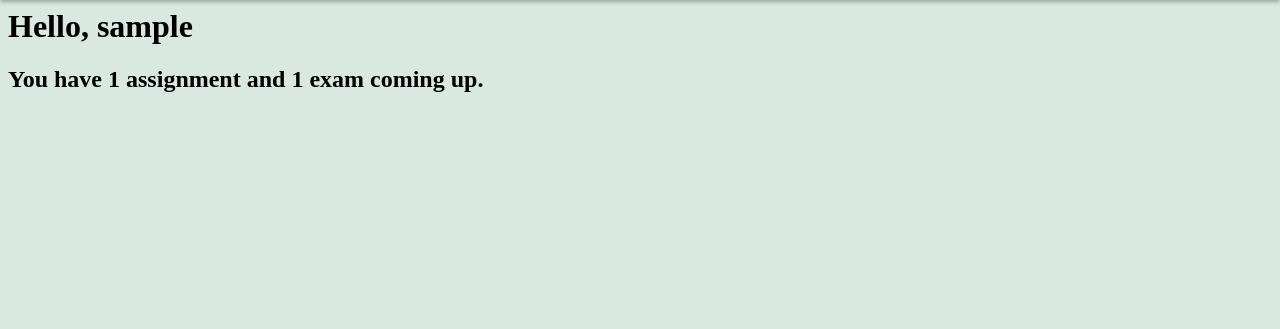
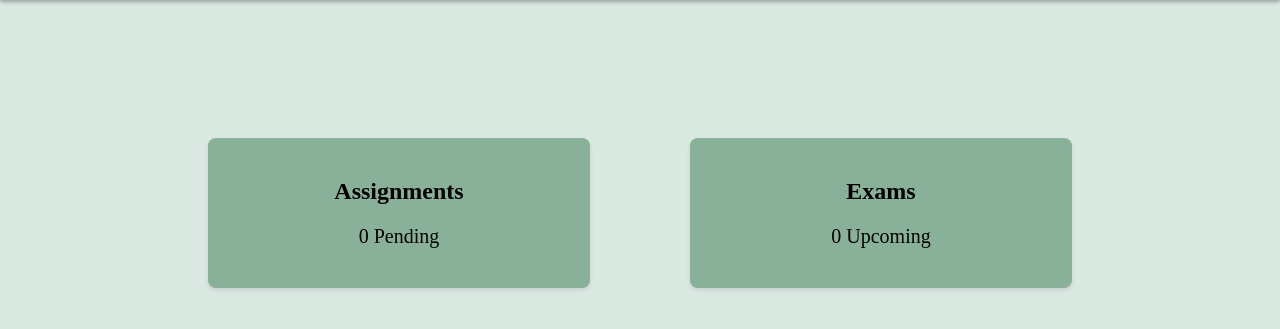
Before and after one commit to LG0625/todue2, a Django app: page /dashboard/ in a window 1280 px wide. Shown: the part 62-391 px from the top of the page. Run offline with Django 5.2, Linux system fonts and the light colour scheme; a user stored in the database is signed in; tables that the repository leaves empty hold one stand-in row (values such as "Sample post").

Commit message:
added some funtionality to the dashboard

```diff
--- a/home/templates/home/dashboard.html
+++ b/home/templates/home/dashboard.html
@@ -160,6 +160,86 @@
             margin: 10px 0; /* Space between menu items */
         }
     }
+
+
+    /* New styles for the dashboard */
+    .dashboard-container {
+        margin-top: 60px;
+        padding: 20px;
+        background-color: white;
+        border-radius: 8px;
+        box-shadow: 0 4px 6px rgba(0, 0, 0, 0.1);
+        max-width: 1200px;
+        margin-left: auto;
+        margin-right: auto;
+    }
+
+    .dashboard-header {
+        text-align: center;
+        margin-bottom: 30px;
+    }
+
+    .dashboard-header h1 {
+        color: #89b099;
+    }
+
+    .stats-container {
+        display: flex;
+        margin-bottom: 30px;
+        margin-top: 200px;
+    }
+
+    .stats-box {
+        background-color: #89b099;
+        padding: 20px;
+        border-radius: 8px;
+        width: 30%;
+        text-align: center;
+        box-shadow: 0 2px 4px rgba(0, 0, 0, 0.1);
+    }
+
+    .stats-box h3 {
+        margin: 10px 0;
+        color:rgb(0, 0, 0);
+    }
+    .additional-containers {
+        display: flex;
+        justify-content: space-between;
+        margin-top: 30px;
+    }
+    .additional-box {
+        background-color: #89b099;
+        padding: 20px;
+        border-radius: 8px;
+        width: 30%;
+        text-align: center;
+        box-shadow: 0 2px 4px rgba(0, 0, 0, 0.1);
+    }
+    .login-prompt {
+        background-color: #f4f4f4;
+        padding: 20px;
+        border-radius: 8px;
+        box-shadow: 0 2px 4px rgba(0, 0, 0, 0.1);
+        text-align: center;
+        margin-top: 30px;
+    }
+    .login-prompt h3 {
+        color: #e35f71;
+    }
+    .login-prompt a {
+        color: #89b099;
+        text-decoration: none;
+        font-weight: bold;
+    }
+
+    #as {
+        margin-right: 100px;
+        margin-left: 200px;
+    }
+
+    #ex {
+        margin-right: 200px;
+    }
         </style>
 
         <script>
@@ -208,13 +288,38 @@
           </button>
         </nav>
         {% if user.is_authenticated %}
-            <h1 style='margin-top: 70px'>Hello, {{user.username}}</h1>
-            <h2>You have <strong>{{ assignment_count }}</strong> assignment{% if assignment_count != 1 %}s{% endif %} and <strong>{{ exam_count }}</strong> exam{% if exam_count != 1 %}s{% endif %} coming up.</h2>
+        <!-- Stats Section for Assignments and Exams -->
+        <div class="stats-container">
+            <div class="stats-box" id="as">
+                <h2>Assignments</h2>
+                <p style="font-size: 20px;">{{ assignments_count }} Pending</p>
+            </div>
+            <div class="stats-box" id="ex">
+                <h2>Exams</h2>
+                <p style="font-size: 20px;">{{ exams_count }} Upcoming</p>
+            </div>
+        </div>
+
+<!--<div class="additional-containers">
+    <div class="additional-box in-progress-container">
+        <h3>Not Started</h3>
+        <p class="card-text" id="not-started-count">{{ not_started_count }}</p>
+    </div>
+    <div class="additional-box not-started-container">
+        <h3>In Progress</h3>
+        <p class="card-text" id="in-progress-count">{{ in_progress_count }}</p>
+    </div>
+    <div class="additional-box in-progress-container">
+        <h3>Completed</h3>
+        <p class="card-text" id="completed-count">{{ completed_count }}</p>
+    </div>
+</div>-->
             {% else %}
                 <h1 style="font-size:40px; text-align:center; margin-top: 300px">
                 Welcome to Todue — Keep Your Assignments Organized and On Track!
                 </h1>
                 <h2 style="font-size:30px; text-align:center;"><a href="{% url 'signup' %}">Sign Up</a> or <a href="{% url 'login' %}">Log In</a> to Get Started</h2>
             {% endif %}
+        </div>
     </body>
 </html>
--- a/home/views.py
+++ b/home/views.py
@@ -3,7 +3,7 @@ from .models import Assignment, Exam
 from .forms import AssignmentForm, ExamForm
 from django.conf import settings
 from urllib.parse import urlencode
-from django.db.models import Q
+from django.utils import timezone
 
 
 
@@ -114,19 +114,27 @@ def delete_exam(request, pk):
         exam.delete()
     return redirect('exam_list')
 
+def dashboard(request):
+    # Check if the user is authenticated
+    if request.user.is_authenticated:
+        # If authenticated, fetch assignments and exams count
+        user = request.user
+        assignments_count = Assignment.objects.filter(user=user, due_date__gte=timezone.now().date()).count()
+        exams_count = Exam.objects.filter(user=user, exam_date__gte=timezone.now().date()).count()
+        context = {
+            'assignments_count': assignments_count,
+            'exams_count': exams_count,
+            'is_authenticated': True,
+        }
+    else:
+        # If not authenticated, pass flag and empty counts
+        context = {
+            'assignments_count': 0,
+            'exams_count': 0,
+            'is_authenticated': False,
+        }
 
-def dashboard(request):
-    assignment_count = 0
-    exam_count = 0
-
-    if request.user.is_authenticated:
-        assignment_count = Assignment.objects.filter(user=request.user).count()
-        exam_count = Exam.objects.filter(user=request.user).count()
-
-    return render(request, "home/dashboard.html", {
-        'assignment_count': assignment_count,
-        'exam_count': exam_count
-    })
+    return render(request, "home/dashboard.html", context)
 
 
 
```
Also changed, not shown: home/migrations/0003_assignment_status_exam_status.py (added), home/migrations/0004_alter_assignment_status_alter_exam_status.py (added), home/migrations/0005_remove_assignment_status_remove_exam_status.py (added), home/models.py (line endings or trailing spaces). Lines whose indentation alone changed are shown as unchanged.
